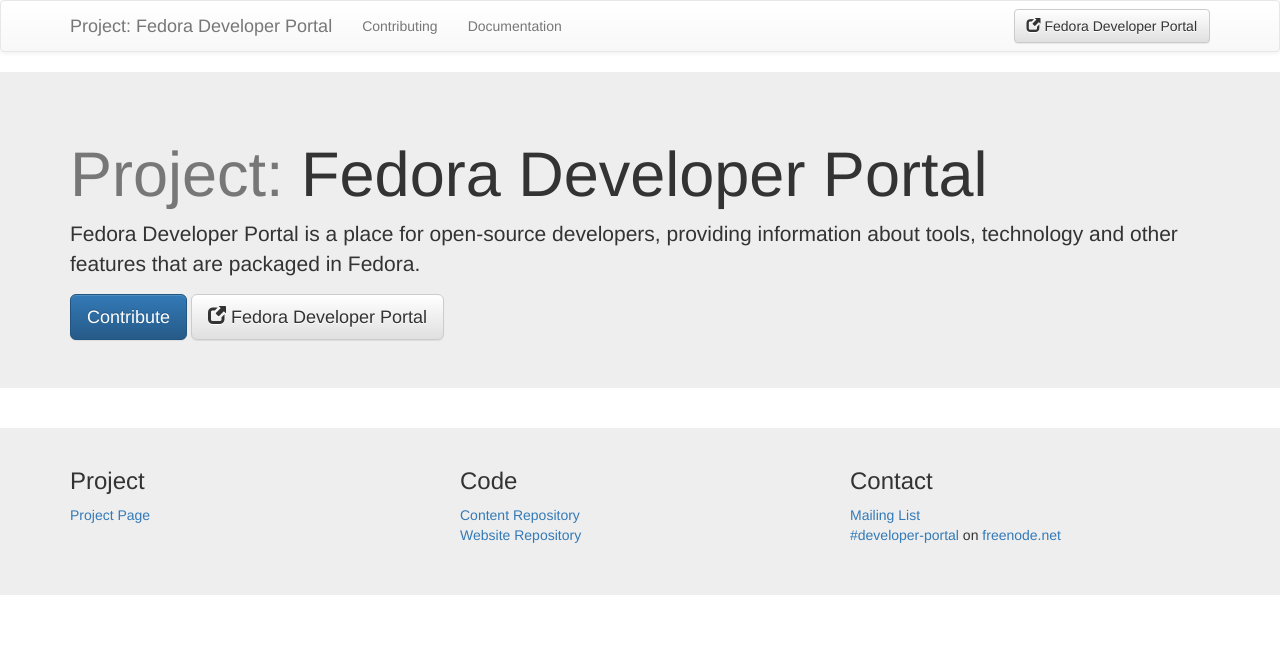
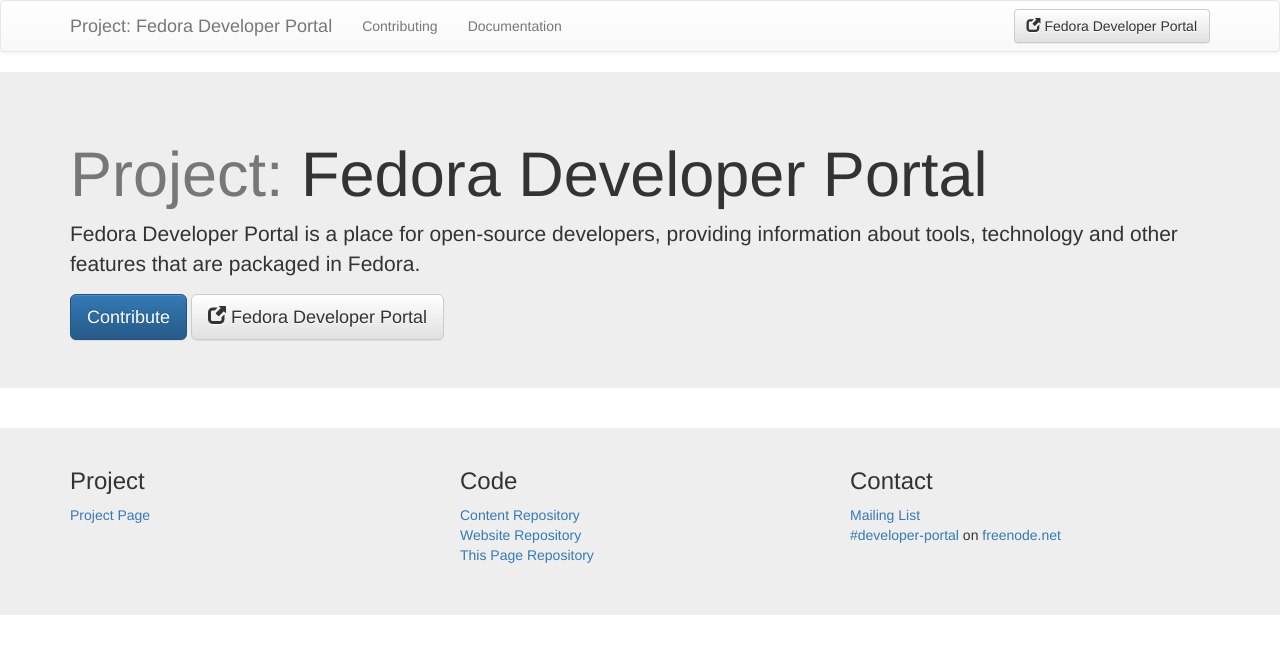
Before and after one commit to developer-portal/developer-portal.github.io, a Jekyll site: the page built from index.html, in a window 1280 px wide. Shown: the top 654 px of the page. Built offline with Jekyll 4.4.1, drawn with Linux system fonts in a browser that asks for light colours; nearby versions of some CDN libraries.

Commit message:
add link

```diff
--- a/_includes/footer.html
+++ b/_includes/footer.html
@@ -18,6 +18,9 @@
           <li>
             <a href="https://github.com/developer-portal/website">Website Repository</a>
           </li>
+          <li>
+            <a href="https://github.com/developer-portal/developer-portal.github.io">This Page Repository</a>
+          </li>
         </ul>
       </div>
       <div class="col-md-4">
```
